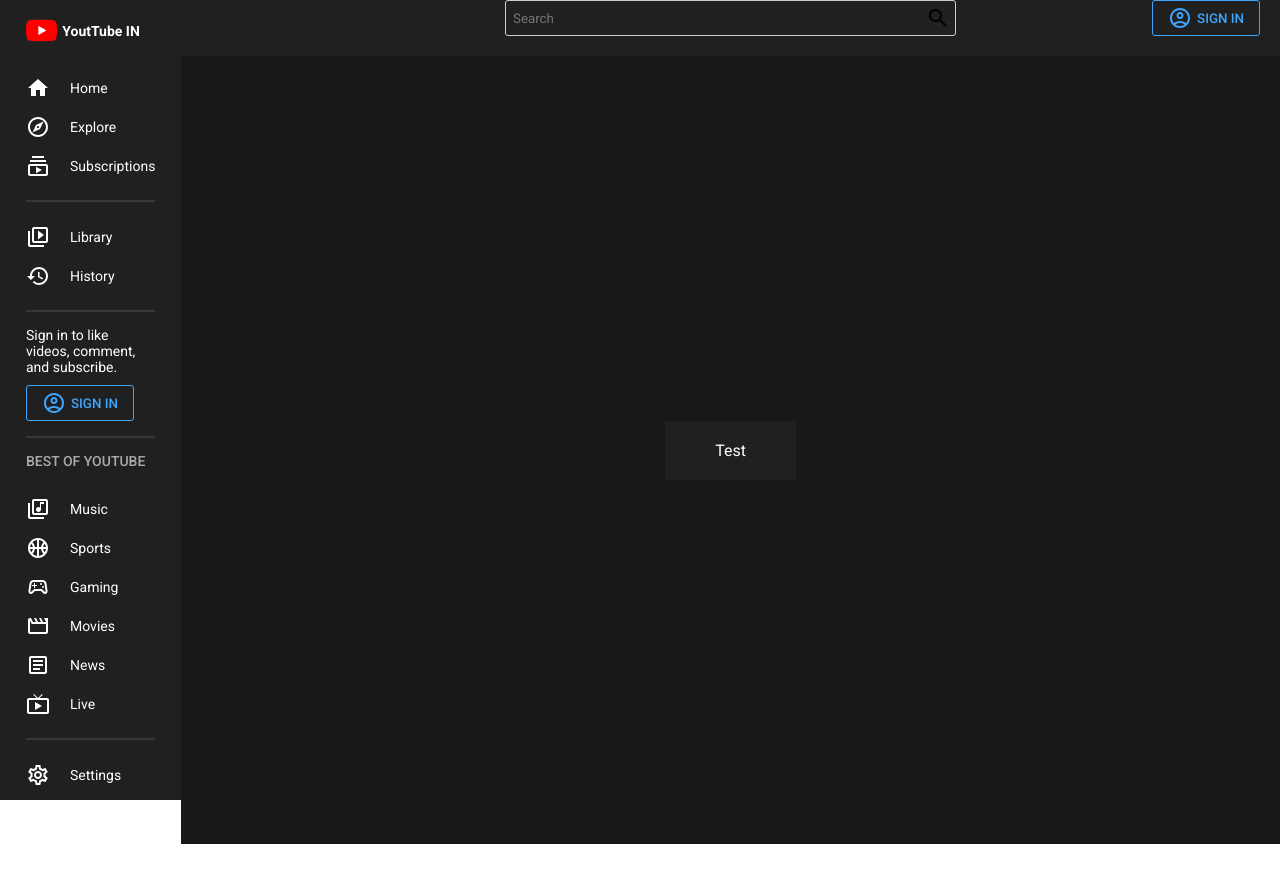
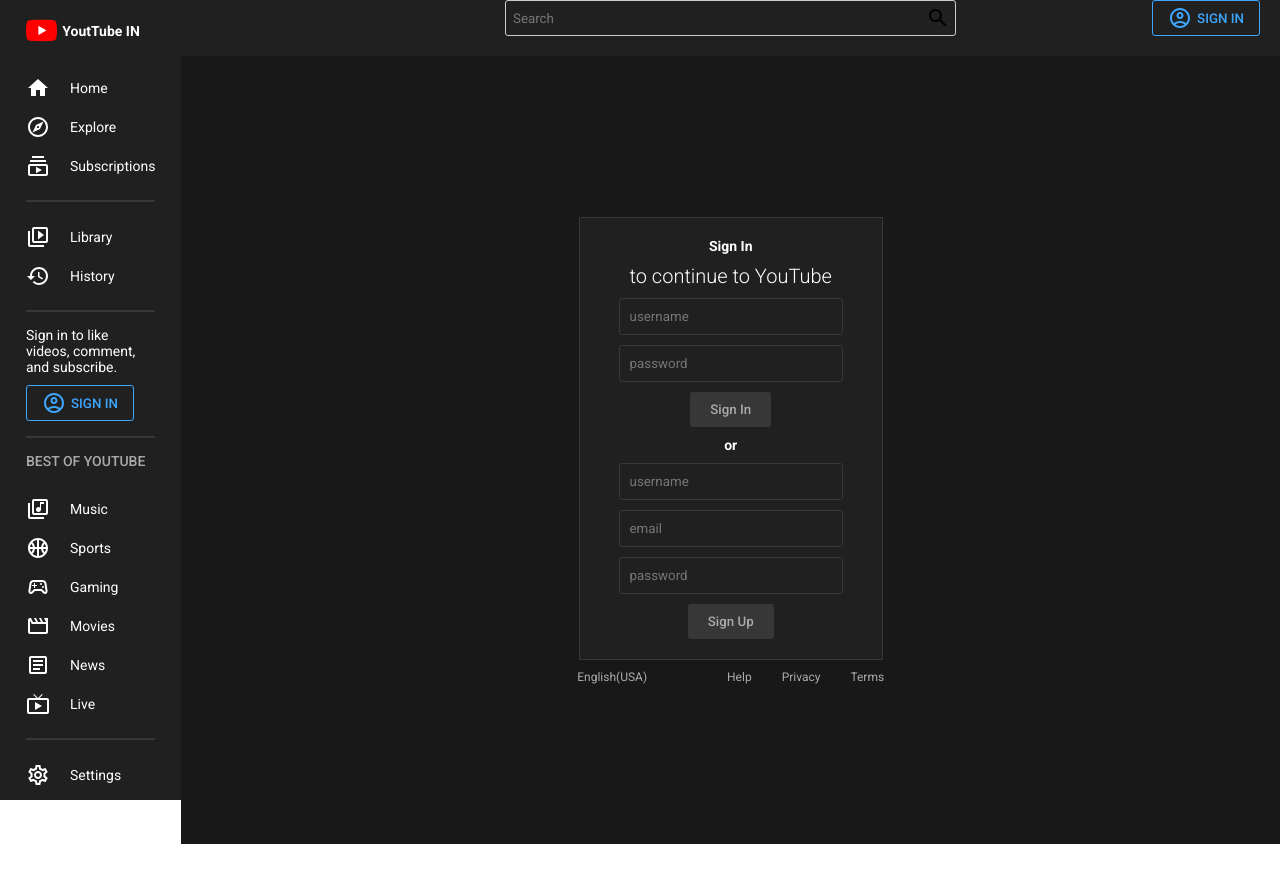
Before and after one commit to anishkumar127/video-sharing-app, a React (Create React App) app in the folder client/: page /signin in a window 1280 px wide. Shown: the top 882 px of the page. Built offline with nearby package versions, Linux system fonts and the light colour scheme.

Commit message:
design part done

```diff
--- a/client/src/pages/SignIn.jsx
+++ b/client/src/pages/SignIn.jsx
@@ -3,6 +3,7 @@
 
 const Container = styled.div`
   display: flex;
+  flex-direction: column;
   align-items: center;
   justify-content: center;
   height: calc(100vh - 56px);
@@ -14,13 +15,76 @@
   align-items: center;
   flex-direction: column;
   background-color: ${({ theme }) => theme.bgLighter};
+  border: 1px solid ${({ theme }) => theme.soft};
   padding: 20px 50px;
+  gap: 10px;
+`;
+
+const Title = styled.h1`
+  font-size: 14px;
+`;
+
+const SubTitle = styled.h2`
+  font-size: 20px;
+  font-weight: 300;
+`;
+
+const Input = styled.input`
+  border: 1px solid ${({ theme }) => theme.soft};
+  border-radius: 3px;
+  padding: 10px;
+  background-color: transparent;
+  width: 100%;
+`;
+
+const Button = styled.button`
+  border-radius: 3px;
+  border: none;
+  padding: 10px 20px;
+  font-weight: 500;
+  cursor: pointer;
+  background-color: ${({ theme }) => theme.soft};
+  color: ${({ theme }) => theme.textSoft};
+`;
+
+const More = styled.div`
+  display: flex;
+  margin-top: 10px;
+  font-size: 12px;
+  color: ${({ theme }) => theme.textSoft};
+`;
+
+const Links = styled.div`
+  margin-left: 50px;
+`;
+
+const Link = styled.span`
+  margin-left: 30px;
 `;
 
 const SignIn = () => {
   return (
     <Container>
-      <Wrapper>Test</Wrapper>
+      <Wrapper>
+        <Title>Sign In</Title>
+        <SubTitle>to continue to YouTube</SubTitle>
+        <Input placeholder="username" />
+        <Input type="password" placeholder="password" />
+        <Button>Sign In</Button>
+        <Title>or</Title>
+        <Input placeholder="username" />
+        <Input placeholder="email" />
+        <Input type="password" placeholder="password" />
+        <Button>Sign Up</Button>
+      </Wrapper>
+      <More>
+        English(USA)
+        <Links>
+          <Link>Help</Link>
+          <Link>Privacy</Link>
+          <Link>Terms</Link>
+        </Links>
+      </More>
     </Container>
   );
 };
```
